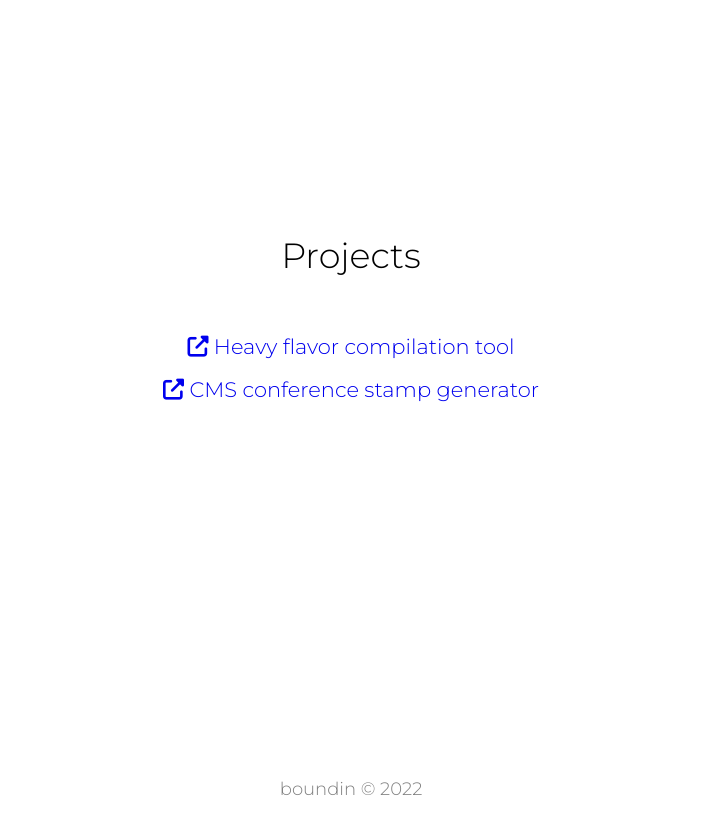
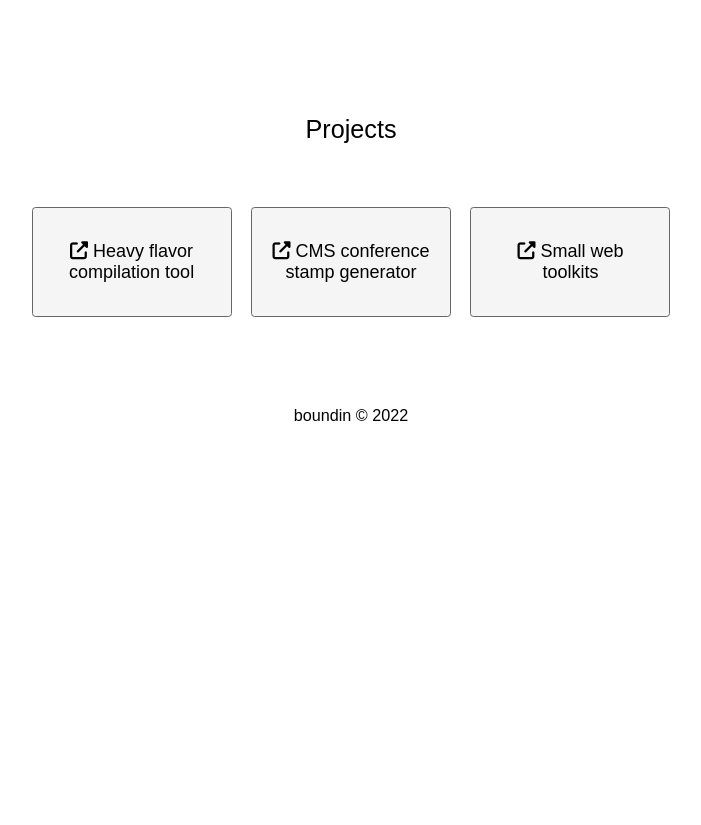
Before and after one commit to boundino/boundino.github.io, a plain HTML site: page index.html in a window 1280 px wide. Shown: the whole page, without its empty margins (289-990 px from the left). Before the commit the page ends 800 px from the top, so only its background shows below. Drawn offline with Linux system fonts and the light colour scheme; a web font is replaced by a local one.

Commit message:
change layout of links

```diff
--- a/index.html
+++ b/index.html
@@ -5,7 +5,7 @@
     <meta charset="UTF-8">
     <meta name="description" content="">
     <meta name="viewport" content="width=device-width, initial-scale=1.0">
-    <link href="https://fonts.googleapis.com/css2?family=Montserrat:wght@300&display=swap" rel="stylesheet">
+    <link href="https://fonts.googleapis.com/css2?family=Encode+Sans+Expanded:wght@200&display=swap" rel="stylesheet">
     <script src="https://kit.fontawesome.com/1b7d79a1ac.js" crossorigin="anonymous"></script>
     <link rel="icon" href="favicon.ico" type="image/x-icon">
     <style>
@@ -16,27 +16,39 @@
           width: 100%;
           text-align: center;
           color: black;
+          font-family: 'Encode Sans Expanded', sans-serif;
+          font-size: 18px;
       }
-      @keyframes fadein {
-          from { opacity: 0; }
-          to { opacity: 1; }
+      button {
+          outline: none;
+          color: inherit;
+          font-size: inherit;
+          border: 0.05rem solid #666;
+          border-radius: 0.2rem;
+          font-family: inherit;
+          font-weight: inherit;
+          padding: 0.4rem 1rem;
+          margin: 0.5rem 0.4rem;
+          display: inline;
+          vertical-align: middle;
+          background-color: #f5f5f5;
+          cursor: pointer;
+          width: 200px;
+          height: 110px;
       }
-      p {
-          font-size: 35px;
-          font-family: 'Montserrat', sans-serif;
-          margin: 0;
+      button:hover {
+          background-color: #ddd;
       }
-      a { font-size: 0.6em; text-decoration: none; }
-      a:visited{ color: black; }
-      .link:hover { color: gray; }
     </style>
   </head>
   <body>
-    <p style="position: absolute; top: 40%; left: 50%; transform: translate(-50%, -50%); animation: fadein 3s ease 0s 1">
-      Projects</br></br>
-      <a class="link" href="https://boundino.github.io/hinHFplot/"><i class="fa-solid fa-up-right-from-square"></i> Heavy flavor compilation tool</a> </br>
-      <a class="link" href="https://boundino.github.io/cmsstamps/"><i class="fa-solid fa-up-right-from-square"></i> CMS conference stamp generator</a>
+    <p style="font-size: 1.4rem; padding-top: 5rem;">
+      Projects </br></br>
     </p>
-    <p style="position: absolute; bottom: 0; left: 50%; transform: translate(-50%, 0); animation: fadein 3s ease 0s 1; font-size: 18px; color: gray;">boundin &copy; 2022</a>
-</body>
+    <button type="submit" onclick="location.href='https://boundino.github.io/hinHFplot/'"><i class="fa-solid fa-up-right-from-square"></i> Heavy flavor compilation tool </button>
+    <button type="submit" onclick="location.href='https://boundino.github.io/cmsstamps/'"><i class="fa-solid fa-up-right-from-square"></i> CMS conference stamp generator </button>
+    <button type="submit" onclick="location.href='https://boundino.github.io/webtools/'"><i class="fa-solid fa-up-right-from-square"></i> Small web toolkits </button>
+    </br></br></br></br>
+    <p style="font-size: 0.9rem;">boundin &copy; 2022</p>
+  </body>
 </html>
```
